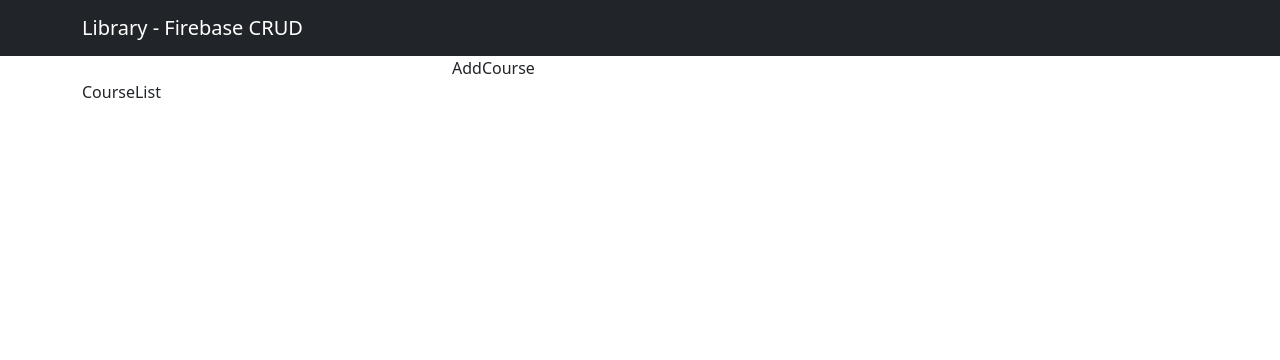
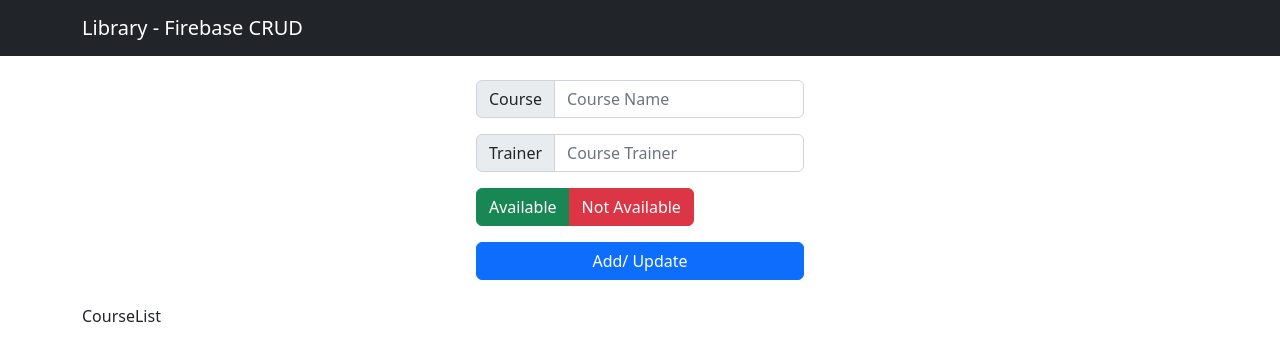
Before and after one commit to devumairazmat/crud-firebase, a React (Create React App) app: page / in a window 1280 px wide. Shown: the top 360 px of the page. Built offline with nearby package versions, Linux system fonts and the light colour scheme.

Commit message:
add course Design added

```diff
--- a/src/components/AddCourse.js
+++ b/src/components/AddCourse.js
@@ -1,9 +1,43 @@
-import React from 'react'
+import React from "react";
+import { useState } from "react";
+import { Form, Alert, InputGroup, Button, ButtonGroup } from "react-bootstrap";
 
 function AddCourse() {
+  const [status, setStatus] = useState("Available");
+  const [flag, setFlag] = useState(true);
   return (
-    <div>AddCourse</div>
-  )
+    <>
+      <div className="p-4 box">
+        <Form>
+          <Form.Group className="mb-3" controlId="formCourseTitle">
+            <InputGroup>
+              <InputGroup.Text id="formCourseTitle">Course</InputGroup.Text>
+              <Form.Control type="text" placeholder="Course Name" />
+            </InputGroup>
+          </Form.Group>
+          <Form.Group className="mb-3" controlId="formCourseTrainer">
+            <InputGroup>
+              <InputGroup.Text id="formCourseTrainer">Trainer</InputGroup.Text>
+              <Form.Control type="text" placeholder="Course Trainer" />
+            </InputGroup>
+          </Form.Group>
+          <ButtonGroup aria-label="Basic example" className="mb-3">
+            <Button  variant="success">
+              Available
+            </Button>
+            <Button variant="danger" >
+              Not Available
+            </Button>
+          </ButtonGroup>
+          <div className="d-grid gap-2">
+            <Button variant="primary" type="Submit">
+              Add/ Update
+            </Button>
+          </div>
+        </Form>
+      </div>
+    </>
+  );
 }
 
-export default AddCourse
+export default AddCourse;
--- a/src/firebase-config.js
+++ b/src/firebase-config.js
@@ -1,6 +1,6 @@
 // Import the functions you need from the SDKs you need
 import { initializeApp } from "firebase/app";
-import {getFireStore} from "firebase/firestore";
+import { getFirestore } from "firebase/firestore";
 // TODO: Add SDKs for Firebase products that you want to use
 // https://firebase.google.com/docs/web/setup#available-libraries
 
@@ -18,4 +18,5 @@ const firebaseConfig = {
 
 // Initialize Firebase
 const app = initializeApp(firebaseConfig);
-export const db = getFireStore(app);
+
+export const db = getFirestore(app);
```
